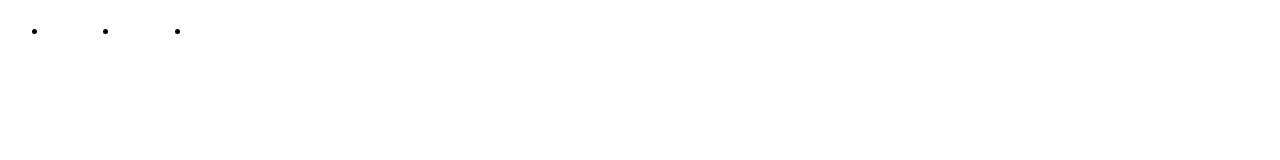
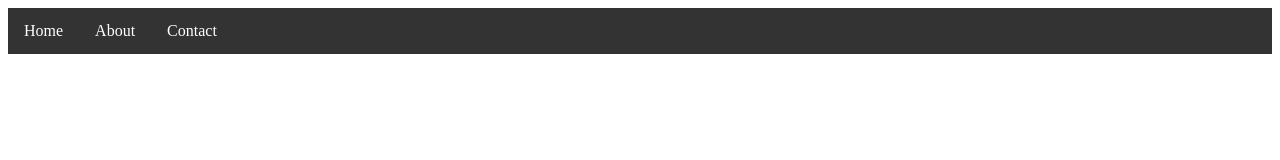
Before and after one commit to SannyXD/PORTFOLIO, a plain HTML site: page index.html in a window 1280 px wide. Drawn offline with Linux system fonts and the light colour scheme.

Commit message:
edited mistakes

```diff
--- a/stylesheets/style.css
+++ b/stylesheets/style.css
@@ -1,6 +1,9 @@
 ul {
-  position: -webkit-sticky; /* Safari */
-  position: sticky;
+  list-style-type: none;
+  margin: 0;
+  padding: 0;
+  overflow: hidden;
+  background-color: #333;
   top: 0;
 }
 
```
Also changed, not shown: index.html (+5 -0 lines).
